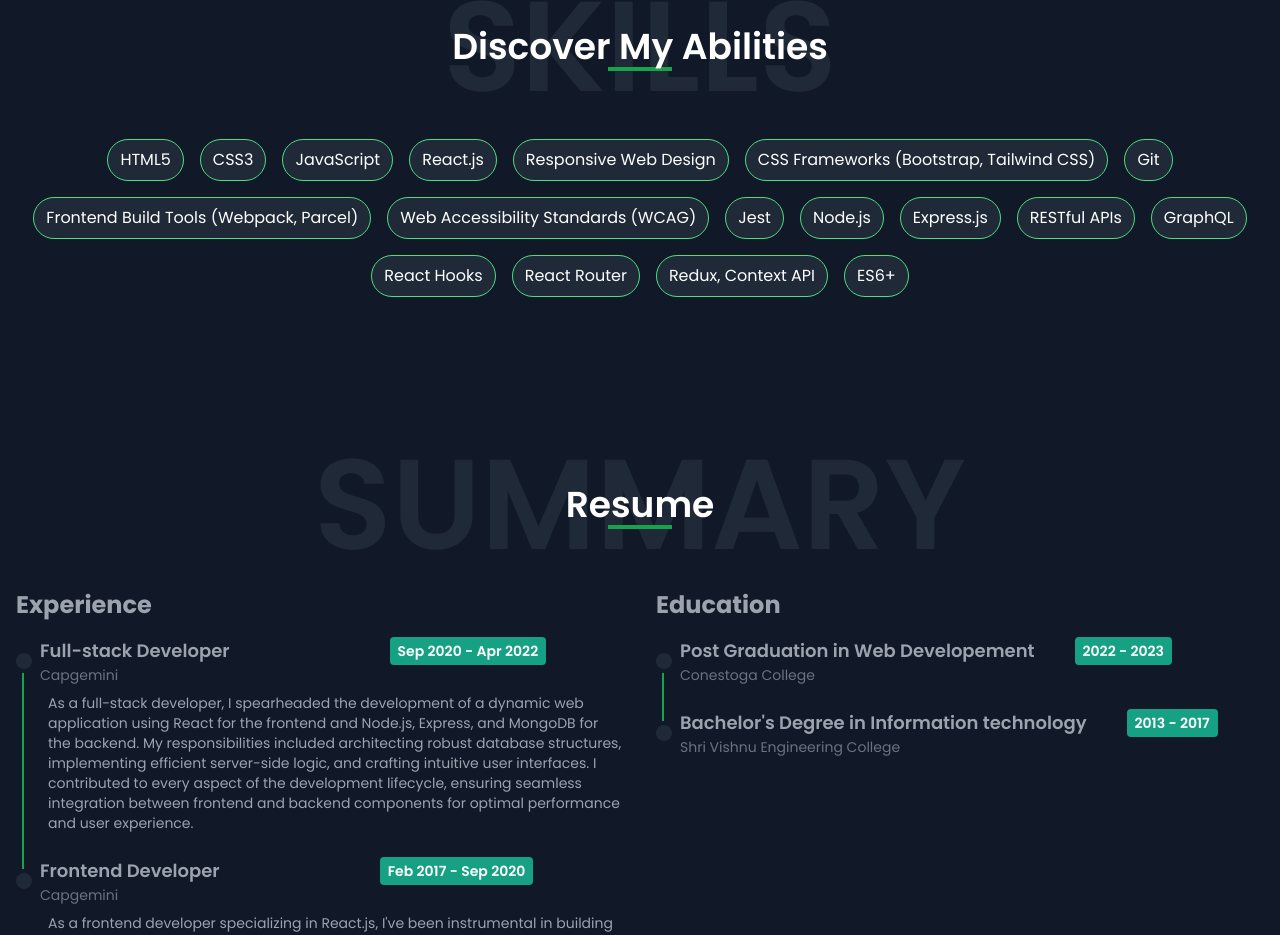
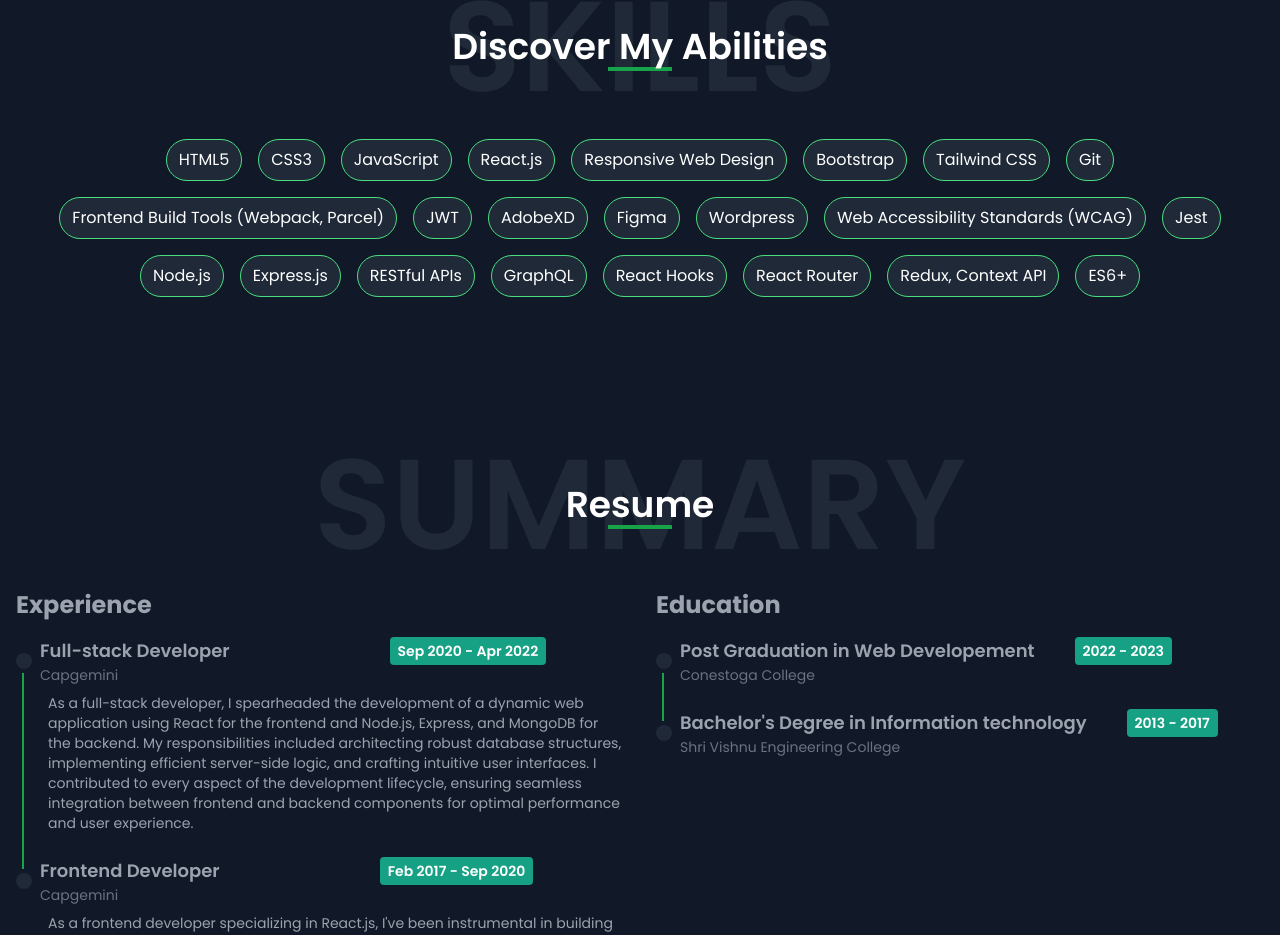
Before and after one commit to deekoti16/aboutme, a React (Create React App) app in the folder client/: page / in a window 1280 px wide. Shown: the part 1483-2418 px from the top of the page. Built offline with nearby package versions, Linux system fonts and the light colour scheme; a web font is replaced by a local one.

Commit message:
added skills

```diff
--- a/client/src/data.js
+++ b/client/src/data.js
@@ -42,9 +42,14 @@ export const skills = [
     "JavaScript",
     "React.js",
     "Responsive Web Design",
-    "CSS Frameworks (Bootstrap, Tailwind CSS)",
+    "Bootstrap",
+    "Tailwind CSS",
     "Git",
     "Frontend Build Tools (Webpack, Parcel)",
+    "JWT",
+    "AdobeXD",
+    "Figma",
+    "Wordpress",
     "Web Accessibility Standards (WCAG)",
     "Jest",
     "Node.js",
```
